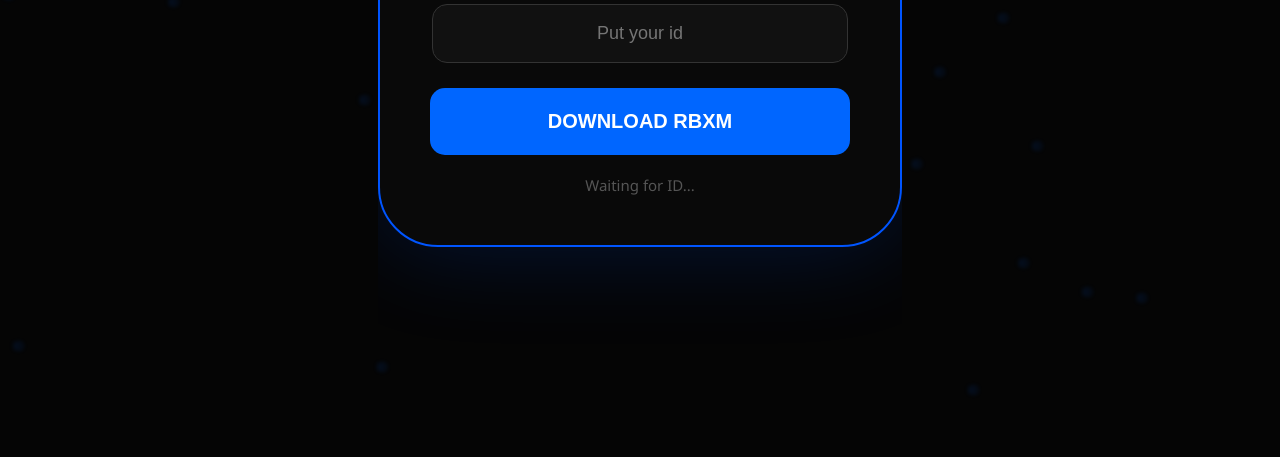
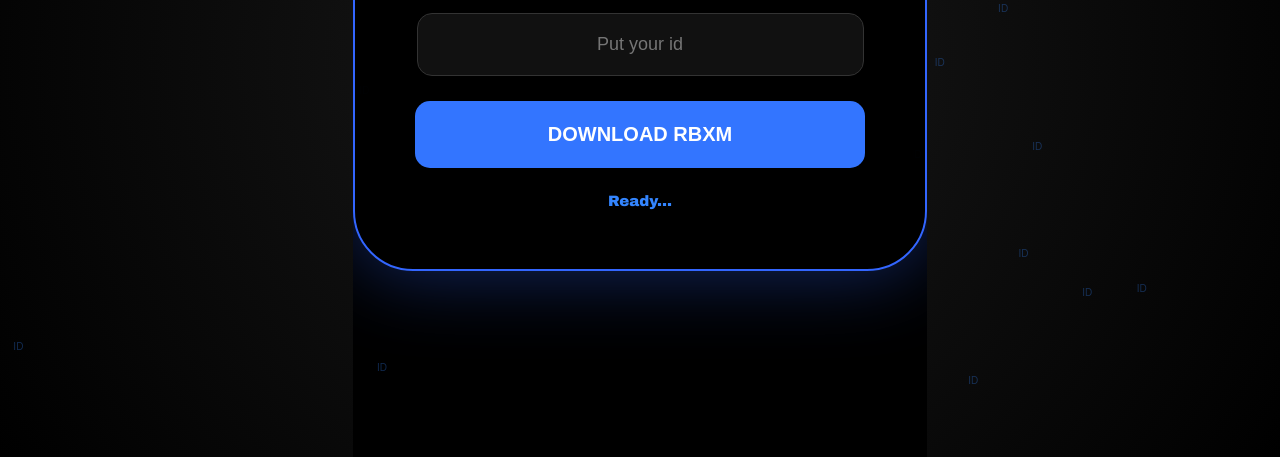
Before and after one commit to danteq094-byte/flexin2049-, a plain HTML site: page index.html in a window 1280 px wide. Shown: the part 343-800 px from the top of the page. Drawn offline with Linux system fonts and the light colour scheme.

Commit message:
Update index.html

```diff
--- a/index.html
+++ b/index.html
@@ -6,71 +6,77 @@
     <style>
         body, html {
             margin: 0; padding: 0; height: 100vh;
-            overflow: hidden; font-family: 'Segoe UI', sans-serif;
-            background: #050505; display: flex; justify-content: center; align-items: center;
+            overflow: hidden; font-family: 'Arial Black', sans-serif;
+            background: #000; display: flex; justify-content: center; align-items: center;
         }
 
-        /* Partículas cayendo */
-        #bg-canvas { position: absolute; top: 0; left: 0; z-index: 1; filter: blur(2px); }
+        /* Fondo difuminado y partículas */
+        .blur-bg {
+            position: absolute; width: 100%; height: 100%;
+            background: radial-gradient(circle, #1a1a1a 0%, #000 100%);
+            z-index: -1;
+        }
+
+        #canvas { position: absolute; top: 0; left: 0; z-index: 0; opacity: 0.3; }
 
         .card {
-            background: rgba(10, 10, 10, 0.9);
+            background: rgba(0, 0, 0, 0.85);
             backdrop-filter: blur(20px);
-            padding: 50px; border-radius: 60px;
-            border: 2px solid #0055ff; text-align: center;
-            width: 420px; z-index: 10;
-            box-shadow: 0 0 100px rgba(0, 85, 255, 0.2);
+            padding: 60px; border-radius: 60px;
+            border: 2px solid #3366ff; text-align: center;
+            width: 450px; z-index: 10;
+            box-shadow: 0 0 80px rgba(51, 102, 255, 0.4);
         }
 
-        h1 { color: #fff; font-size: 32px; font-style: italic; margin-bottom: 20px; }
-        .blue { color: #0077ff; text-shadow: 0 0 15px #0077ff; }
+        h1 { color: #fff; font-size: 32px; font-style: italic; }
+        .blue { color: #3385ff; text-shadow: 0 0 15px #3385ff; }
 
         input {
-            width: 90%; padding: 18px; border-radius: 15px; border: 1px solid #333;
-            background: #111; color: white; font-size: 18px; text-align: center; outline: none;
+            width: 90%; padding: 20px; border-radius: 15px; border: 1px solid #333;
+            background: #111; color: white; font-size: 18px; text-align: center; margin-top: 30px;
         }
 
         button {
             width: 100%; padding: 22px; border-radius: 15px; border: none;
-            background: #0066ff; color: white; font-size: 20px; font-weight: bold;
-            cursor: pointer; margin-top: 25px; transition: 0.3s ease;
+            background: #3375ff; color: white; font-size: 20px; font-weight: bold;
+            cursor: pointer; margin-top: 25px; transition: 0.3s;
         }
 
         button:hover {
             transform: scale(1.05);
-            box-shadow: 0 0 30px #00ff66; /* El brillo verde que pediste */
+            box-shadow: 0 0 40px #00ff44; /* Brillo verde neón */
         }
 
-        #status { margin-top: 20px; font-size: 15px; transition: 0.3s; }
+        #status { margin-top: 25px; font-size: 15px; color: #3385ff; }
     </style>
 </head>
 <body>
-    <canvas id="bg-canvas"></canvas>
+    <div class="blur-bg"></div>
+    <canvas id="canvas"></canvas>
 
     <div class="card">
         <h1>Flexin <span class="blue">Downloader!!</span></h1>
-
         <input type="text" id="gameId" placeholder="Put your id">
-        <button onclick="bypassDownload()">DOWNLOAD RBXM</button>
-
-        <div id="status" style="color: #555;">Waiting for ID...</div>
+        <button onclick="startDownload()">DOWNLOAD RBXM</button>
+        <div id="status">Ready...</div>
     </div>
 
     <script>
-        const canvas = document.getElementById('bg-canvas');
-        const ctx = canvas.getContext('2d');
-        canvas.width = window.innerWidth; canvas.height = window.innerHeight;
-        const p = Array(40).fill().map(() => ({x: Math.random()*canvas.width, y: Math.random()*canvas.height, s: Math.random()*2+1}));
+        // Animación de cosas cayendo
+        const c = document.getElementById('canvas');
+        const ctx = c.getContext('2d');
+        c.width = window.innerWidth; c.height = window.innerHeight;
+        const p = Array(40).fill().map(() => ({x: Math.random()*c.width, y: Math.random()*c.height, v: Math.random()*2+1}));
 
         function draw() {
-            ctx.clearRect(0,0,canvas.width, canvas.height);
-            ctx.fillStyle = "rgba(0, 100, 255, 0.3)";
-            p.forEach(i => { ctx.fillText("ID", i.x, i.y); i.y += i.s; if(i.y > canvas.height) i.y = -10; });
+            ctx.clearRect(0,0,c.width, c.height);
+            ctx.fillStyle = "#3385ff";
+            p.forEach(i => { ctx.fillText("ID", i.x, i.y); i.y += i.v; if(i.y > c.height) i.y = -20; });
             requestAnimationFrame(draw);
         }
         draw();
 
-        function bypassDownload() {
+        function startDownload() {
             const id = document.getElementById('gameId').value.trim();
             const status = document.getElementById('status');
 
@@ -80,15 +86,12 @@
                 return;
             }
 
-            status.style.color = "#0077ff";
+            status.style.color = "#3385ff";
             status.innerText = "Searching for game...";
 
-            // Simulación de búsqueda y bypass
             setTimeout(() => {
-                status.style.color = "#00ff66";
-                status.innerText = "✅ Game found! Bypassing security...";
-
-                // Ejecuta la descarga directa
+                status.style.color = "#00ff44";
+                status.innerText = "Game found! Bypassing security...";
                 window.location.href = `/api/download?id=${id}`;
             }, 1500);
         }
```
